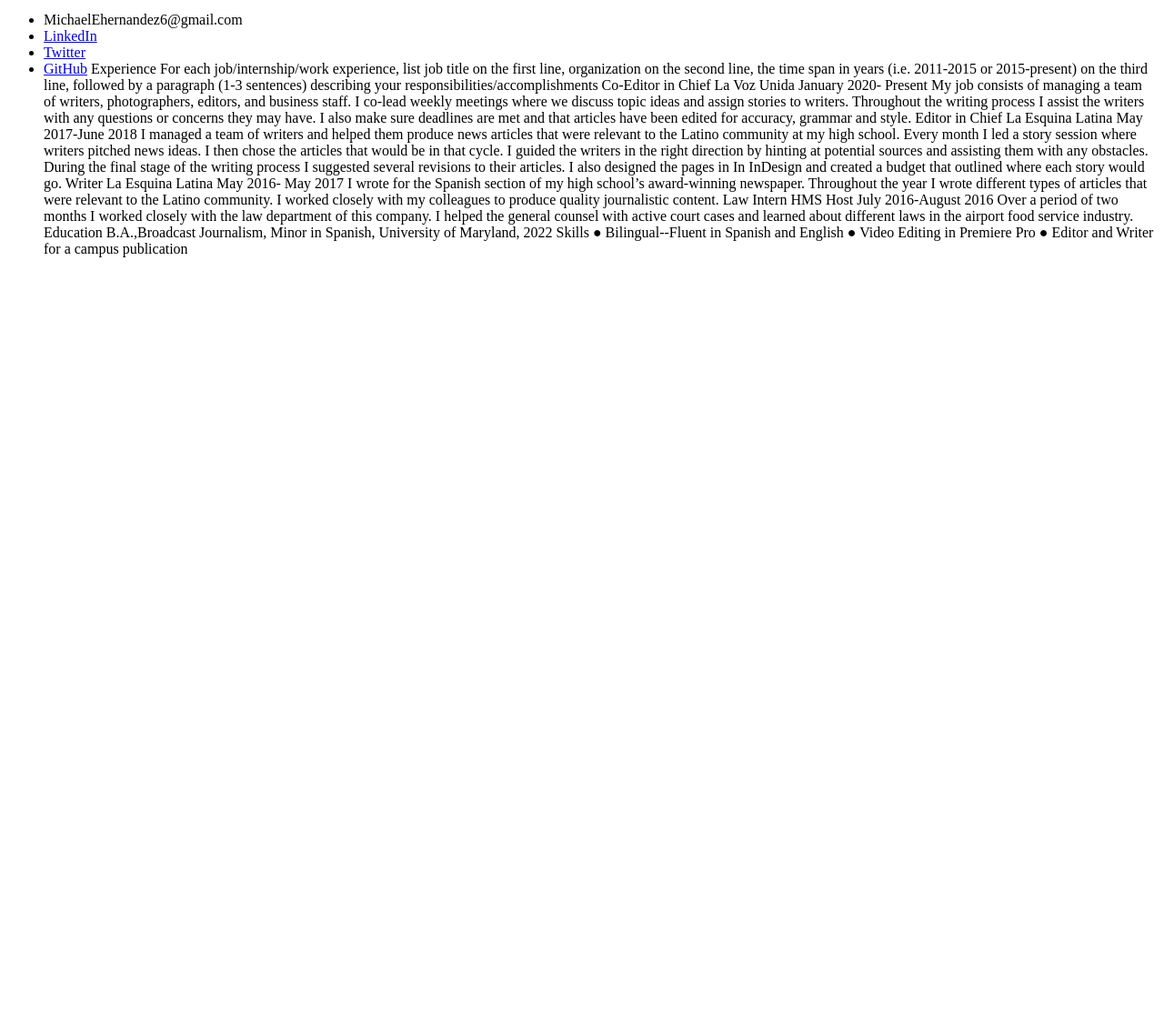
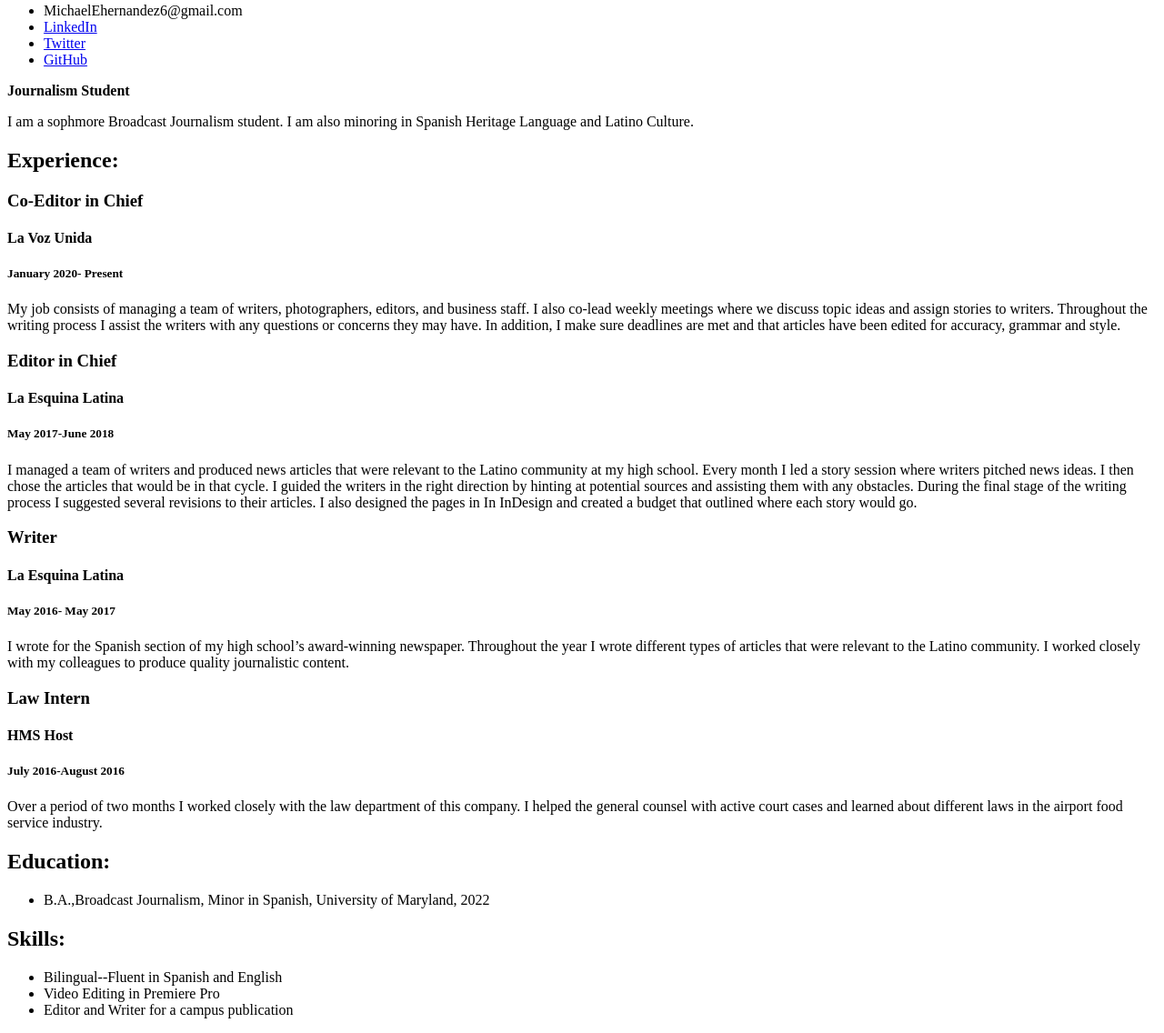
Before and after one commit to michaelh28/Michael-Hernandez-Jour352, a plain HTML site: page Resume/index.html in a window 1280 px wide. Shown: the part 488-1624 px from the top of the page at 91% size. Before the commit the page ends 800 px from the top, so only its background shows below. Drawn offline with Linux system fonts and the light colour scheme.

Commit message:
final resume

```diff
--- a/Resume/index.html
+++ b/Resume/index.html
@@ -4,6 +4,15 @@
   <head>
 
      <title> Michael Hernandez Resume</title>
+
+<!-- First style -->
+<style type="text/css">
+
+H1 {
+  font-size: 36px;
+  color:#33485e;
+}
+</style>
 
   </head>
 
@@ -13,10 +22,10 @@
 
 
     <h1>Michael Hernandez</h1>
-<strong>Journalism Student</strong>
-<br>
 <img src="hernandez.jpg" width="300px">
 
+<!-- Contact <details -->
+</details>
 <ul>
    <li>MichaelEhernandez6@gmail.com</li>
   <li>
@@ -25,35 +34,49 @@
   <a href="https://twitter.com/Ehernandez____>">Twitter</a>
 <li>
 <a href="https://github.com/michaelh28>">GitHub</a>
+</ul>
 
-Experience
-For each job/internship/work experience, list job title on the first line, organization on the second line, the time span in years (i.e. 2011-2015 or 2015-present) on the third line, followed by a paragraph (1-3 sentences) describing your responsibilities/accomplishments
-Co-Editor in Chief
-La Voz Unida
-January 2020- Present
+<!--Title and mission statement -->
+<strong>Journalism Student</strong>
+<p> I am a sophmore Broadcast Journalism student. I am also minoring in Spanish Heritage Language and Latino Culture. </p>
 
-My job consists of managing a team of writers, photographers, editors, and business staff. I co-lead weekly meetings where we discuss topic ideas and assign stories to writers.  Throughout the writing process I assist the writers with any questions or concerns they may have. I also make sure deadlines are met and that articles have been edited for accuracy, grammar and style.
+<!-- Experience Section -->
+<h2>Experience:</h2>
 
-Editor in Chief
-La Esquina Latina
-May 2017-June 2018
-I managed a team of writers and helped them produce news articles that were relevant to the Latino community at my high school. Every month I led a story session where writers pitched news ideas. I then chose the articles that would be in that cycle. I guided the writers in the right direction by hinting at potential sources and assisting them with any obstacles. During the final stage of the writing process I suggested several revisions to their articles. I also designed the pages in In InDesign and created a budget that outlined where each story would go.
+<!-- First job -->
+<h3>Co-Editor in Chief</h3>
+<h4>La Voz Unida</h4>
+<h5>January 2020- Present</h5>
 
-Writer
-La Esquina Latina
-May 2016- May 2017
-I wrote for the Spanish section of my high school’s award-winning newspaper. Throughout the year I wrote different types of articles that were relevant to the Latino community. I worked closely with my colleagues to produce quality journalistic content.
+<p>My job consists of managing a team of writers, photographers, editors, and business staff. I also co-lead weekly meetings where we discuss topic ideas and assign stories to writers.  Throughout the writing process I assist the writers with any questions or concerns they may have. In addition, I make sure deadlines are met and that articles have been edited for accuracy, grammar and style.</p>
+
+<!-- Second job -->
+<h3>Editor in Chief</h3>
+<h4>La Esquina Latina</h4>
+<h5>May 2017-June 2018</h5>
+<p>I managed a team of writers and produced news articles that were relevant to the Latino community at my high school. Every month I led a story session where writers pitched news ideas. I then chose the articles that would be in that cycle. I guided the writers in the right direction by hinting at potential sources and assisting them with any obstacles. During the final stage of the writing process I suggested several revisions to their articles. I also designed the pages in In InDesign and created a budget that outlined where each story would go.</p>
+
+<h3>Writer</h3>
+<h4>La Esquina Latina</h4>
+<h5>May 2016- May 2017</h5>
+<p>I wrote for the Spanish section of my high school’s award-winning newspaper. Throughout the year I wrote different types of articles that were relevant to the Latino community. I worked closely with my colleagues to produce quality journalistic content.</p>
 
 
-Law Intern
-HMS Host
-July 2016-August 2016
-Over a period of two months I worked closely with the law department of this company. I helped the general counsel with active court cases and learned about different laws in the airport food service industry.
+<h3>Law Intern</h3>
+<h4>HMS Host</h4>
+<h5>July 2016-August 2016</h5>
+<p>Over a period of two months I worked closely with the law department of this company. I helped the general counsel with active court cases and learned about different laws in the airport food service industry.</p>
 
+<!-- Edu Section -->
+<h2>Education:</h2>
+<ul>
+<li>B.A.,Broadcast Journalism, Minor in Spanish, University of Maryland, 2022</li>
+</ul>
 
-Education
-B.A.,Broadcast Journalism, Minor in Spanish, University of Maryland, 2022
-Skills
-●	Bilingual--Fluent in Spanish and English
-●	Video Editing in Premiere Pro
-●	Editor and Writer for a campus publication
+<!-- Skills section -->
+<h2>Skills:</h2>
+<ul>
+<li>Bilingual--Fluent in Spanish and English</li>
+<li>Video Editing in Premiere Pro</li>
+<li>Editor and Writer for a campus publication</li>
+</ul>
```
Also changed, not shown: 1 other file.
